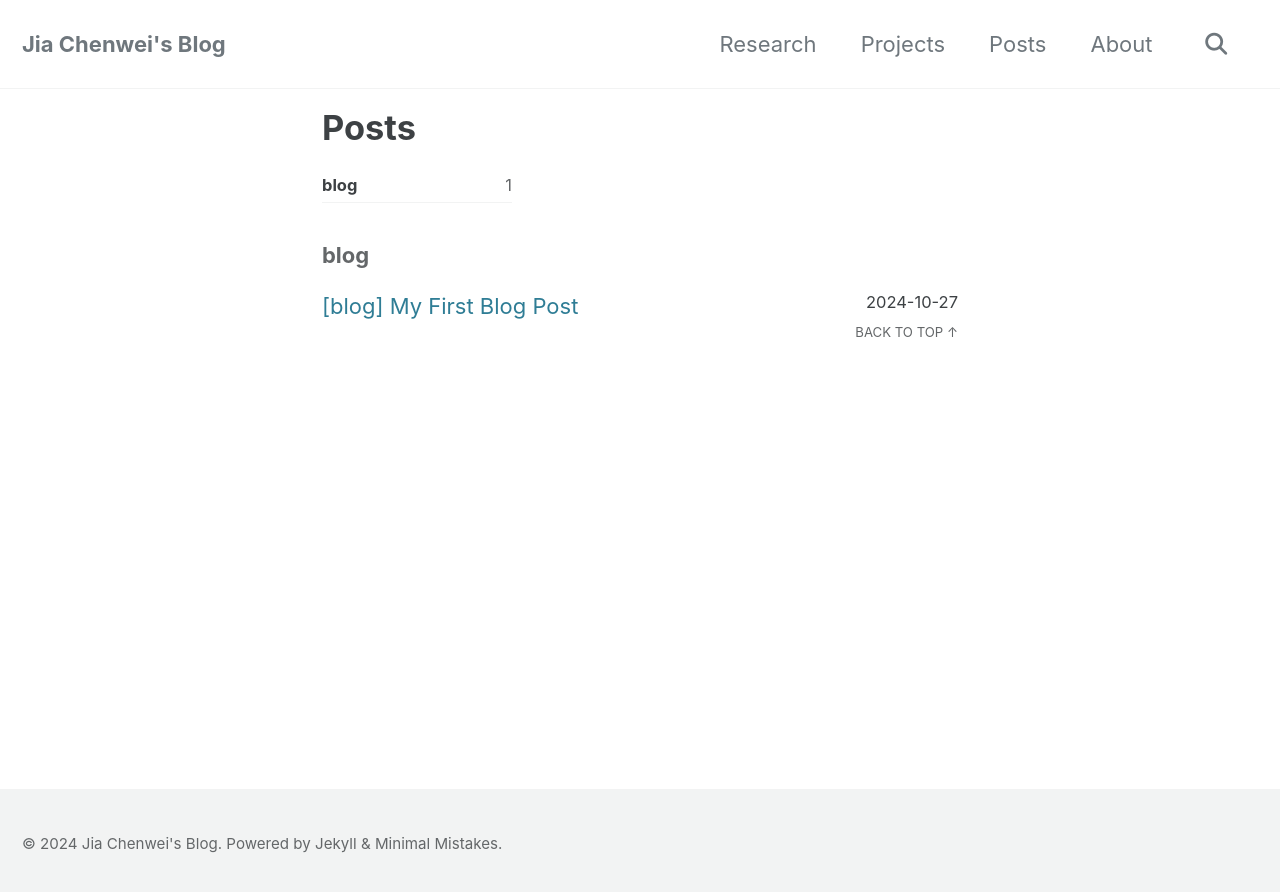
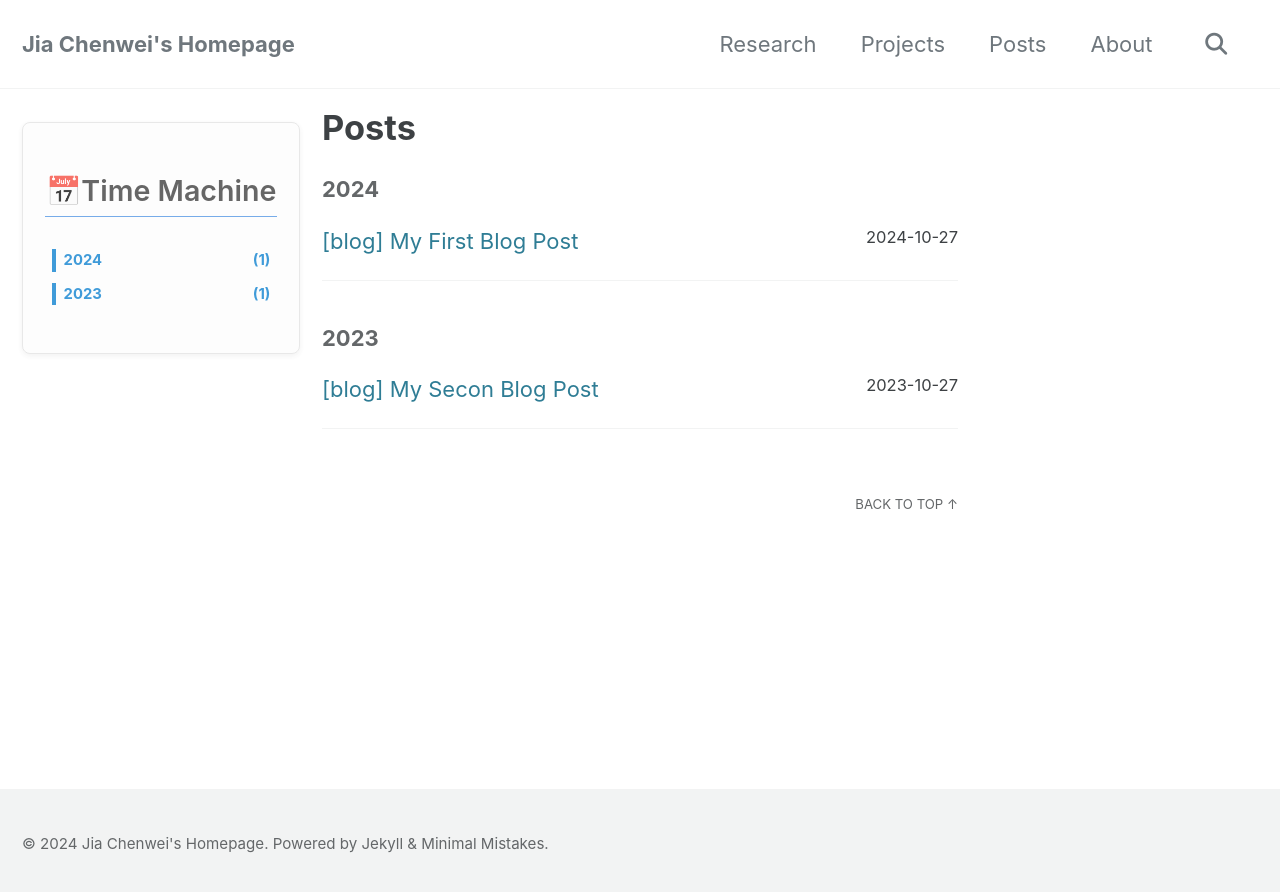
Before and after one commit to jiachenwei/jiachenwei.github.io, a Jekyll site: the page built from _pages/posts.md, in a window 1280 px wide. Shown: the top 892 px of the page. Built offline with Jekyll 4.4.1, drawn with Linux system fonts in a browser that asks for light colours; cached includes are drawn as plain includes.

Commit message:
📦 NEW:

```diff
--- a/_config.yml
+++ b/_config.yml
@@ -1,5 +1,5 @@
 # Site settings
-title: "Jia Chenwei's Blog"
+title: "Jia Chenwei's Homepage"
 description: "A blog about AI and technology."
 url: "https://jiachenwei.github.io"
 baseurl: ""
--- a/_includes/sidebar.html
+++ b/_includes/sidebar.html
@@ -1,19 +1,27 @@
-{% if page.author_profile or layout.author_profile or page.sidebar %}
-  <div class="sidebar sticky">
+{% if page.author_profile or layout.author_profile %}
+<div class="sidebar sticky">
   {% if page.author_profile or layout.author_profile %}{% include author-profile.html %}{% endif %}
-  {% if page.sidebar %}
-    {% for s in page.sidebar %}
-      {% if s.image %}
-        <img src="{{ s.image | relative_url }}"
-             alt="{% if s.image_alt %}{{ s.image_alt }}{% endif %}">
-      {% endif %}
-      {% if s.title %}<h3>{{ s.title }}</h3>{% endif %}
-      {% if s.text %}{{ s.text | markdownify }}{% endif %}
-      {% if s.nav %}{% include nav_list nav=s.nav %}{% endif %}
-    {% endfor %}
-    {% if page.sidebar.nav %}
-      {% include nav_list nav=page.sidebar.nav %}
-    {% endif %}
-  {% endif %}
-  </div>
+</div>
 {% endif %}
+
+{% if page.posts_sidebar or layout.posts_sidebar %}
+<div class="sidebar sticky category-sidebar">
+  <h2 class="archive__subtitle">📅Time Machine</h2>
+
+  <!-- 日期归档 -->
+  <section class="sidebar-section">
+    <ul>
+      {% assign postsInYear = site.posts | where_exp: "item", "item.hidden != true" | group_by_exp: 'post', 'post.date |
+      date: "%Y"' %}
+      {% for year in postsInYear %}
+      <li>
+        <a href="#{{ year.name }}" class="item">
+          <span class="name">{{ year.name }}</span>
+          <span class="size">({{ year.items | size }})</span>
+        </a>
+      </li>
+      {% endfor %}
+    </ul>
+  </section>
+</div>
+{% endif %}
--- a/_layouts/posts.html
+++ b/_layouts/posts.html
@@ -1,30 +1,30 @@
 ---
 layout: archive
+posts_sidebar: true
 ---
 
 {{ content }}
 
-<ul class="taxonomy__index">
-  {% assign postsInYear = site.posts | where_exp: "item", "item.hidden != true" | group_by_exp: 'post', 'post.date | date: "%Y"' %}
-  {% for year in postsInYear %}
-    <li>
-      <a href="#{{ year.name }}">
-        <strong>{{ year.name }}</strong> <span class="taxonomy__count">{{ year.items | size }}</span>
-      </a>
-    </li>
-  {% endfor %}
-</ul>
-
 {% assign entries_layout = page.entries_layout | default: 'list' %}
 {% assign postsByYear = site.posts | where_exp: "item", "item.hidden != true" | group_by_exp: 'post', 'post.date | date: "%Y"' %}
+
 {% for year in postsByYear %}
 <section id="{{ year.name }}" class="taxonomy__section">
   <h2 class="archive__subtitle">{{ year.name }}</h2>
   <div class="entries-{{ entries_layout }}">
-      {% for post in year.items %}
+
+    {% assign sorted_posts = year.items | sort: 'date' | reverse %}
+    {% for post in sorted_posts %}
       {% include archive-single.html type=entries_layout %}
     {% endfor %}
+
   </div>
-    <a href="#page-title" class="back-to-top">{{ site.data.ui-text[site.locale].back_to_top | default: 'Back to Top' }} &uarr;</a>
 </section>
 {% endfor %}
+
+<!-- 返回顶部按钮 -->
+<div style="text-align: center; margin-top: 2em; padding: 1em 0;">
+  <a href="#page-title" class="back-to-top">
+    {{ site.data.ui-text[site.locale].back_to_top | default: 'Back to Top' }} &uarr;
+  </a>
+</div>
--- a/_sass/minimal-mistakes/_sidebar.scss
+++ b/_sass/minimal-mistakes/_sidebar.scss
@@ -117,6 +117,84 @@
   }
 }
 
+/*
+   Category Sidebar
+   ========================================================================== */
+
+   .category-sidebar {
+    padding: 1em; /* 减少内边距 */
+    background-color: #fdfdfd;
+    border-radius: 8px;
+    box-shadow: 0 2px 6px rgba(0, 0, 0, 0.08); /* 减小阴影 */
+    border: 1px solid #e0e0e0;
+    margin-top: 1.5em; /* 减小顶部外边距 */
+  }
+
+  .category-sidebar h2 {
+    font-size: 1.3em; /* 减小字体大小 */
+    font-weight: 600;
+    color: #333;
+    text-align: center;
+    border-bottom: 1px solid #4a90e2; /* 边框颜色 */
+    padding-bottom: 0.3em;
+    margin-bottom: 1em; /* 减少底部留白 */
+  }
+
+  .sidebar-section {
+    margin-bottom: 1em; /* 减小各部分之间的间距 */
+  }
+
+  .sidebar-section h3 {
+    font-size: 1em; /* 调整标题字体大小 */
+    color: #4a90e2;
+    border-left: 3px solid #4a90e2;
+    padding-left: 6px;
+    margin-bottom: 0.5em; /* 减小底部间距 */
+  }
+
+  .sidebar-section ul {
+    list-style: none;
+    padding: 0;
+    margin: 0;
+  }
+
+  .sidebar-section li {
+    margin: 0.3em 0; /* 减小列表项之间的间距 */
+    padding: 0.2em 0.4em; /* 减小列表项的内边距 */
+    border-radius: 4px;
+    transition: background-color 0.2s ease, transform 0.2s ease;
+  }
+
+  .sidebar-section li:hover {
+    background-color: #f0f7ff;
+    transform: translateX(3px); /* 减小右移效果 */
+  }
+
+  .sidebar-section a {
+    font-size: 0.9em; /* 链接字体大小稍小 */
+    color: #4a90e2;
+    text-decoration: none;
+    display: flex;
+    align-items: center;
+    font-weight: 500;
+    transition: color 0.2s;
+  }
+
+  .sidebar-section a:hover {
+    color: #0056a6;
+    text-decoration: underline;
+  }
+
+  .category-sidebar a.item {
+    display: flex;
+    justify-content: space-between; /* 左右对齐 */
+    text-decoration: none; /* 去掉下划线 */
+    width: 100%; /* 链接占满容器宽度 */
+    font-weight: bold;
+    color: #007acc; /* 高亮颜色 */
+    border-left: 4px solid #007acc; /* 左侧边框高亮 */
+    padding-left: 8px; /* 缩进让出边框空间 */
+  }
 /*
    Author profile and links
    ========================================================================== */
```
Also changed, not shown: Gemfile (+5 -2 lines), _pages/posts.md (+1 -1 lines), _posts/2023-10-27-my-secon-post.md (added, +14 -0 lines), _includes/nav_list.html (renamed from _includes/nav_list). Lines whose indentation alone changed are shown as unchanged.
